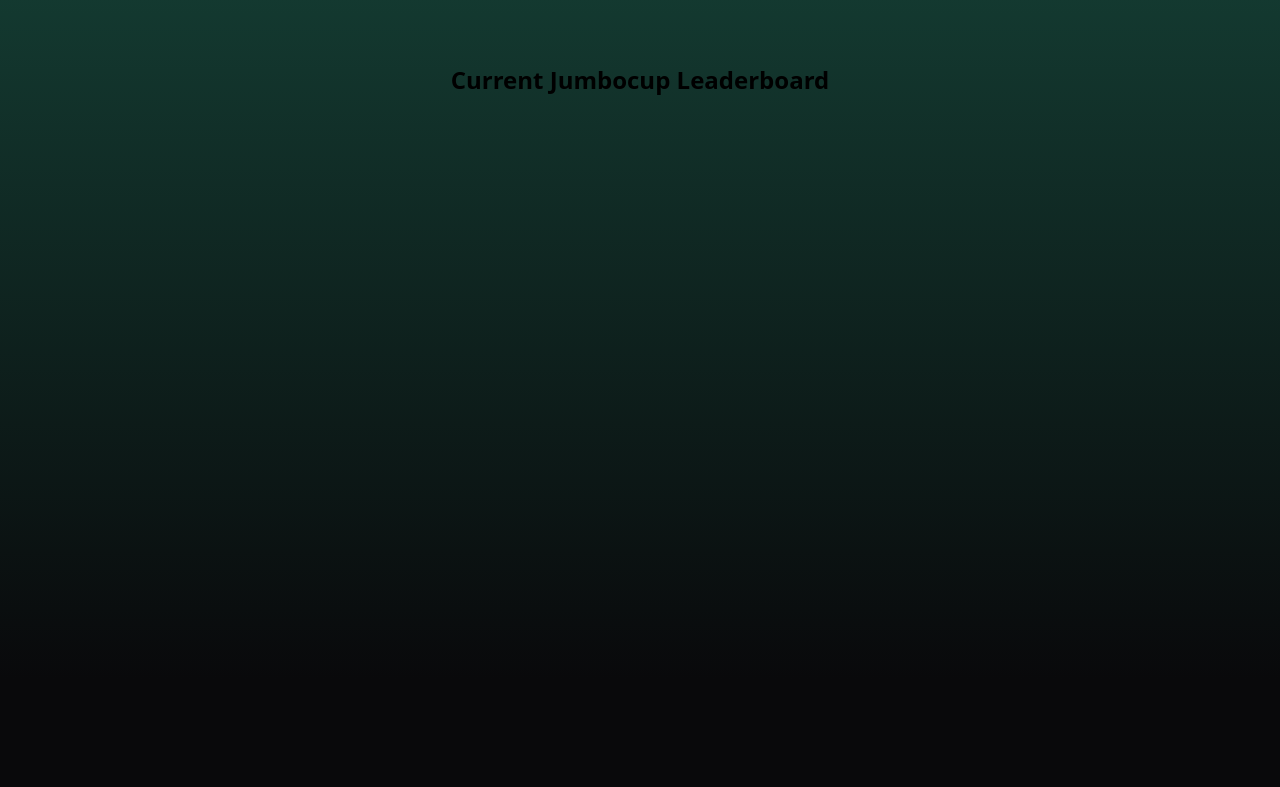
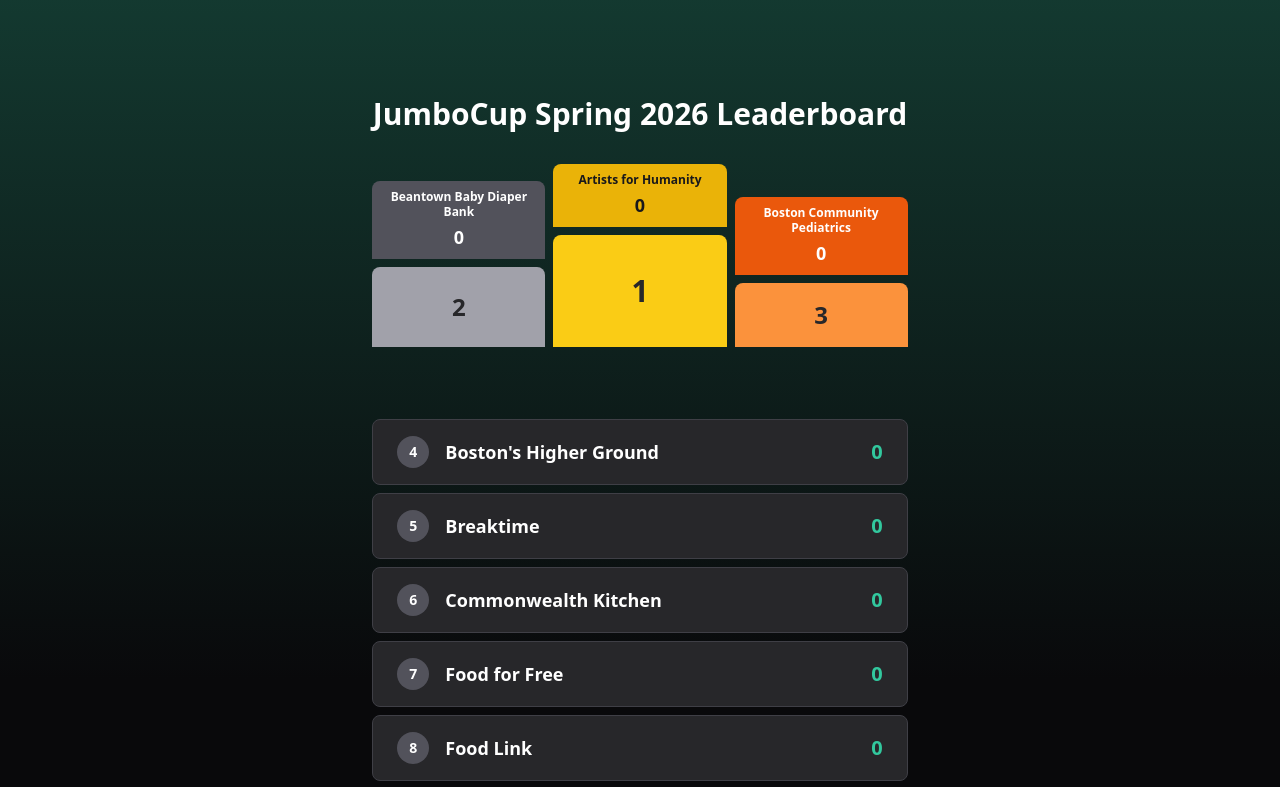
Before and after one commit to JumboCode/jumbocode.org-2024, a Next.js app: page /jumbocup in a window 1280 px wide. Shown: the top 787 px of the page. Built offline with nearby package versions, Linux system fonts and the light colour scheme.

Commit message:
made the styling static

```diff
--- a/app/(jumbocup)/jumbocup/page.tsx
+++ b/app/(jumbocup)/jumbocup/page.tsx
@@ -6,12 +6,12 @@
 *
 */
 
-
+import Leaderboard from "@/components/leaderboard";
 
 export default function JumboCupPage() {
     return (
         <div className="flex flex-col items-center justify-center mt-8">
-            <h1 className="text-2xl font-bold">Current Jumbocup Leaderboard</h1>
+            <Leaderboard />
         </div>
     );
 }
--- /dev/null
+++ b/components/leaderboard.tsx
@@ -0,0 +1,120 @@
+interface Team {
+  id: number;
+  name: string;
+  score: number;
+}
+
+// Sample data - replace with your actual data source
+// const teams: Team[] = [
+//   { id: 1, name: "Beantown Baby Diaper Bank", score: 323 },
+//   { id: 2, name: "Boston Community Pediatrics", score: 287 },
+//   { id: 3, name: "Commonwealth Kitchen", score: 283 },
+//   { id: 4, name: "Lexington Zero Waste", score: 243 },
+//   { id: 5, name: "MHD", score: 219 },
+//   { id: 6, name: "The Loop Lab", score: 178 },
+//   { id: 7, name: "Food Link", score: 137 },
+//   { id: 8, name: "School on Wheels", score: 100 },
+//   { id: 9, name: "Boston's Higher Ground", score: 92 },
+//   { id: 10, name: "Food for Free", score: 82 },
+//   { id: 11, name: "Artists for Humanity", score: 70 },
+//   { id: 12, name: "Breaktime", score: 46 },
+// ];
+
+const teams: Team[] = [
+  { id: 1, name: "Artists for Humanity", score: 0 },
+  { id: 2, name: "Beantown Baby Diaper Bank", score: 0 },
+  { id: 3, name: "Boston Community Pediatrics", score: 0 },
+  { id: 4, name: "Boston's Higher Ground", score: 0 },
+  { id: 5, name: "Breaktime", score: 0 },
+  { id: 6, name: "Commonwealth Kitchen", score: 0 },
+  { id: 7, name: "Food for Free", score: 0 },
+  { id: 8, name: "Food Link", score: 0 },
+  { id: 9, name: "Lexington Zero Waste", score: 0 },
+  { id: 10, name: "MHD", score: 0 },
+  { id: 11, name: "School on Wheels", score: 0 },
+  { id: 12, name: "The Loop Lab", score: 0 },
+];
+
+export default function Leaderboard() {
+  // Sort teams by score in descending order
+  const sortedTeams = [...teams].sort((a, b) => b.score - a.score);
+
+  // Get top 3 for podium and remaining for rows
+  const podiumTeams = sortedTeams.slice(0, 3);
+  const remainingTeams = sortedTeams.slice(3);
+
+  return (
+    <div className="flex flex-col items-center justify-center mt-8 max-w-4xl mx-auto px-4">
+      {/* Title */}
+      <h2 className="text-3xl font-bold text-white mb-8 text-center">
+        JumboCup Spring 2026 Leaderboard
+      </h2>
+
+      {/* Podium Section */}
+      <div className="w-full mb-12">
+        <div className="flex items-end justify-center gap-2 mb-6 max-w-3xl mx-auto">
+          {/* 2nd Place */}
+          <div className="flex flex-col items-center w-1/3">
+            <div className="bg-gray-600 text-white px-2 py-2 rounded-t-lg mb-2 w-full text-center">
+              <div className="font-semibold text-xs leading-tight break-words">{podiumTeams[1]?.name}</div>
+              <div className="text-lg font-bold mt-1">{podiumTeams[1]?.score}</div>
+            </div>
+            <div className="bg-gray-400 w-full h-20 rounded-t-lg flex items-center justify-center">
+              <span className="text-2xl font-bold text-gray-800">2</span>
+            </div>
+          </div>
+
+          {/* 1st Place */}
+          <div className="flex flex-col items-center w-1/3">
+            <div className="bg-yellow-500 text-gray-900 px-2 py-2 rounded-t-lg mb-2 w-full text-center">
+              <div className="font-semibold text-xs leading-tight break-words">{podiumTeams[0]?.name}</div>
+              <div className="text-lg font-bold mt-1">{podiumTeams[0]?.score}</div>
+            </div>
+            <div className="bg-yellow-400 w-full h-28 rounded-t-lg flex items-center justify-center">
+              <span className="text-3xl font-bold text-gray-800">1</span>
+            </div>
+          </div>
+
+          {/* 3rd Place */}
+          <div className="flex flex-col items-center w-1/3">
+            <div className="bg-orange-600 text-white px-2 py-2 rounded-t-lg mb-2 w-full text-center">
+              <div className="font-semibold text-xs leading-tight break-words">{podiumTeams[2]?.name}</div>
+              <div className="text-lg font-bold mt-1">{podiumTeams[2]?.score}</div>
+            </div>
+            <div className="bg-orange-400 w-full h-16 rounded-t-lg flex items-center justify-center">
+              <span className="text-2xl font-bold text-gray-800">3</span>
+            </div>
+          </div>
+        </div>
+      </div>
+
+      {/* Remaining Teams */}
+      <div className="w-full space-y-2">
+        {remainingTeams.map((team, index) => {
+          const position = index + 4; // Starting from 4th position
+          return (
+            <div
+              key={team.id}
+              className="flex items-center justify-between bg-gray-800 hover:bg-gray-700 transition-colors duration-200 px-6 py-4 rounded-lg border border-gray-700"
+            >
+              <div className="flex items-center gap-4">
+                <div className="w-8 h-8 bg-gray-600 rounded-full flex items-center justify-center">
+                  <span className="font-bold text-white text-sm">{position}</span>
+                </div>
+                <span className="font-semibold text-white text-lg">{team.name}</span>
+              </div>
+              <div className="text-brand text-xl font-bold">
+                {team.score.toLocaleString()}
+              </div>
+            </div>
+          );
+        })}
+      </div>
+
+      {/* Footer note */}
+      <p className="text-subtext text-sm mt-6 text-center">
+        Updated in real-time • Last update: {new Date().toLocaleDateString()}
+      </p>
+    </div>
+  );
+}
```
